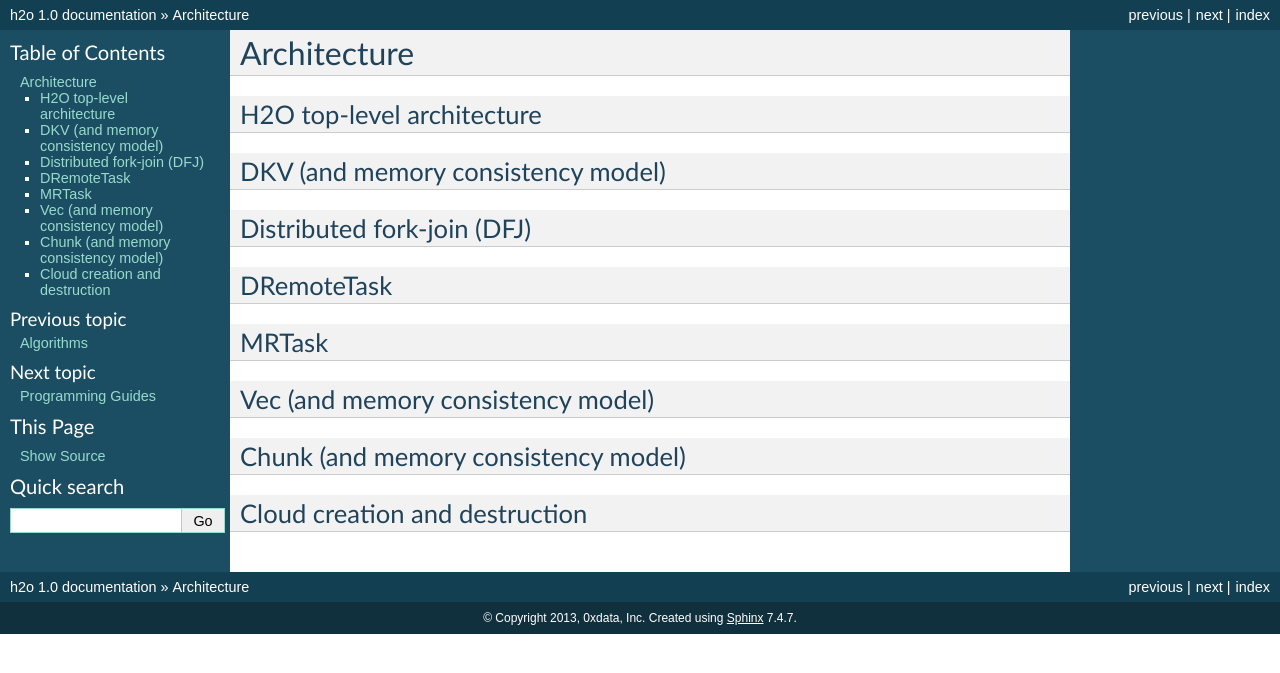
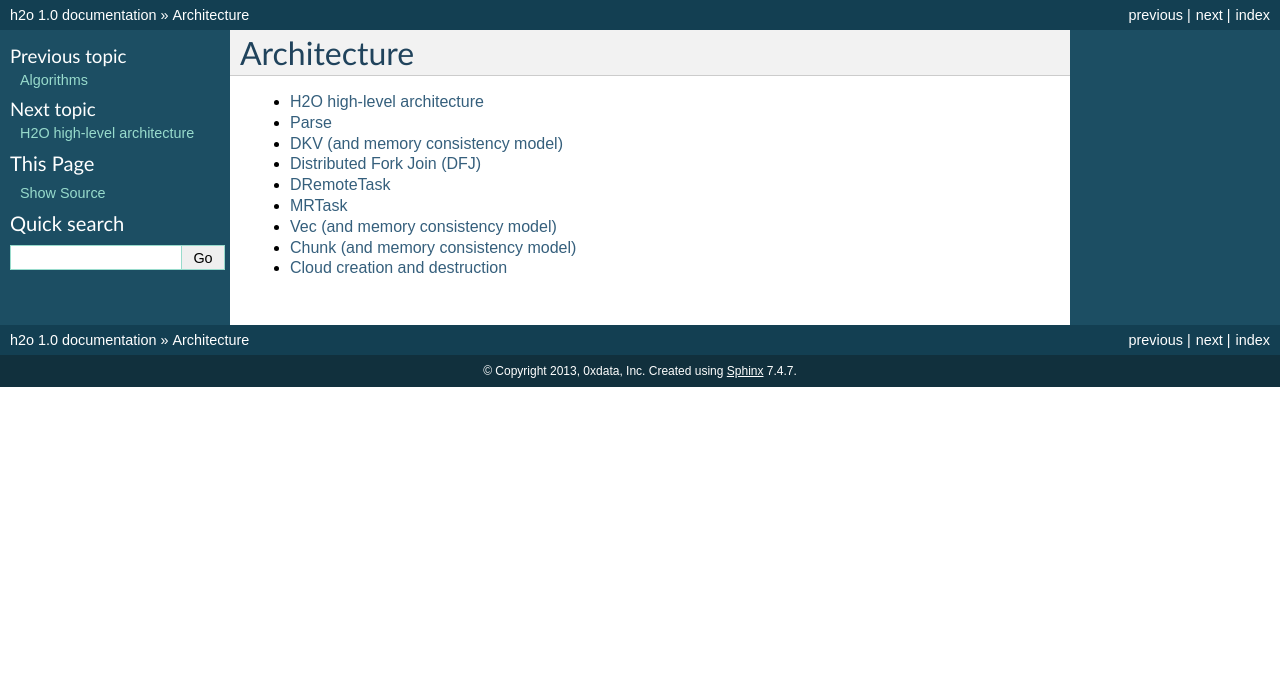
Before and after one commit to devinshields/h2odocs, a Sphinx documentation site: the page built from source/architecture/top.rst, in a window 1280 px wide. Shown: the top 673 px of the page. Built offline with Sphinx 7.4.7, drawn with Linux system fonts in a browser that asks for light colours; formulas are drawn with MathJax 3.

```diff
--- /dev/null
+++ b/source/_static/placeholder.txt
@@ -0,0 +1,3 @@
+
+This file lives in the source/_static directory to eliminate a sphinx build warning.
+Ignore it.
--- /dev/null
+++ b/source/architecture/chunk.rst
@@ -0,0 +1,2 @@
+Chunk (and memory consistency model)
+------------------------------------
--- /dev/null
+++ b/source/architecture/cloud_creation_and_destruction.rst
@@ -0,0 +1,2 @@
+Cloud creation and destruction
+------------------------------
--- a/source/architecture/distributed_fork_join.rst
+++ b/source/architecture/distributed_fork_join.rst
@@ -1,5 +1,5 @@
 
-Distributed Fork Join
+Distributed Fork Join (DFJ)
 ===============================
 
 H2O is the OpenSource Math and Prediction Platform for Big Data Science. H2O uses Distributed Fork/Join framework for fine-grain parallelism.
--- /dev/null
+++ b/source/architecture/distributed_key_value_store.rst
@@ -0,0 +1,2 @@
+DKV (and memory consistency model)
+----------------------------------
--- /dev/null
+++ b/source/architecture/dremotetask.rst
@@ -0,0 +1,2 @@
+DRemoteTask
+-----------
--- /dev/null
+++ b/source/architecture/high_level.rst
@@ -0,0 +1,2 @@
+H2O high-level architecture
+---------------------------
--- /dev/null
+++ b/source/architecture/mrtask.rst
@@ -0,0 +1,2 @@
+MRTask
+------
--- a/source/architecture/top.rst
+++ b/source/architecture/top.rst
@@ -2,26 +2,14 @@
 Architecture
 ============
 
-H2O top-level architecture
---------------------------
+.. toctree::
 
-DKV (and memory consistency model)
-----------------------------------
-
-Distributed fork-join (DFJ)
----------------------------
-
-DRemoteTask
------------
-
-MRTask
-------
-
-Vec (and memory consistency model)
------------------------------------
-
-Chunk (and memory consistency model)
-------------------------------------
-
-Cloud creation and destruction
-------------------------------
+  high_level
+  parse
+  distributed_key_value_store
+  distributed_fork_join
+  dremotetask
+  mrtask
+  vec
+  chunk
+  cloud_creation_and_destruction
--- /dev/null
+++ b/source/architecture/vec.rst
@@ -0,0 +1,2 @@
+Vec (and memory consistency model)
+-----------------------------------
```
